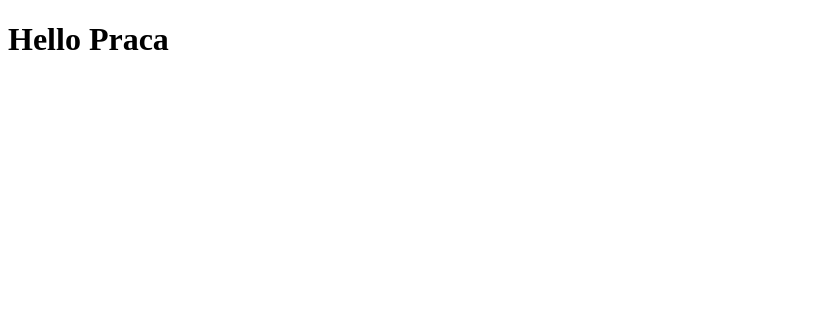
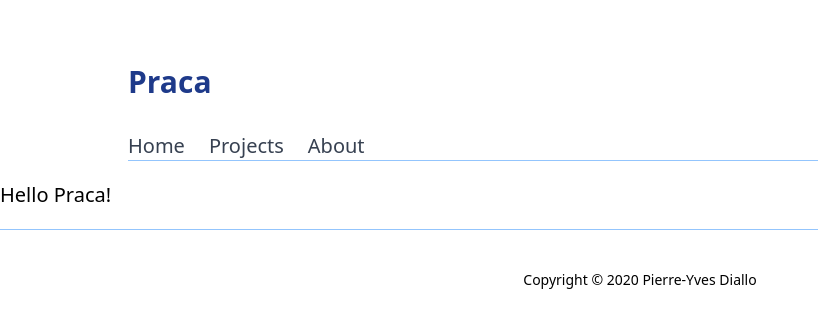
Before and after one commit to pierreyoda/newstackwhodis, a Next.js app: page / in a window 1280 px wide. Shown: the top 328 px of the page, without its empty margins (0-818 px from the left). Built offline with nearby package versions, Linux system fonts and the light colour scheme.

Commit message:
:lipstick: Main layout, design scaffolding

```diff
--- /dev/null
+++ b/components/Navbar.tsx
@@ -0,0 +1,30 @@
+import React, { FunctionComponent } from "react";
+import Link from "next/link";
+
+interface NavbarProps {
+  links: readonly {
+    /** **Internal** page link. */
+    href: string;
+    label: string;
+  }[];
+}
+
+const Navbar: FunctionComponent<NavbarProps> = ({
+  links,
+}) => (
+  <nav className="text-xl">
+    <ul className="flex flex-wrap">
+      {links.map(({ href, label }) => (
+        <li key={href} className="mr-6 appearance-none">
+          <Link href={href}>
+            <a className="text-gray-700 hover:underline">
+              {label}
+            </a>
+          </Link>
+        </li>
+      ))}
+    </ul>
+  </nav>
+);
+
+export default Navbar;
--- a/content/branding.ts
+++ b/content/branding.ts
@@ -1,6 +1,6 @@
 export const name = "Praca";
 
-export const copyrightNotice = "Copyright © 2020 Praca";
+export const copyrightNotice = "Copyright © 2020 Pierre-Yves Diallo";
 
 const Branding = {
   name,
--- /dev/null
+++ b/layouts/Main.tsx
@@ -0,0 +1,88 @@
+import React, { FunctionComponent } from "react";
+
+import Navbar from "@/components/Navbar";
+import { copyrightNotice, name } from "@/content/branding";
+
+const MainLayout: FunctionComponent = ({ children }) => (
+  <main className="antialiased w-full font-sans">
+    <div className="absolute top-0 right-O h-12 w-12">
+      {/* TODO: dark mode toggle */}
+    </div>
+
+    <div className="max-w-screen-lg mx-auto">
+      <div className="border-b border-blue-300">
+        <div className="pt-16 pb-8">
+          <h1 className="font-semibold text-3xl text-blue-900">{name}</h1>
+        </div>
+        <Navbar links={[
+          { href: "/", label: "Home" },
+          { href: "/projects/", label: "Projects" },
+          { href: "/about/", label: "About" },
+        ]} />
+      </div>
+    </div>
+    <div>
+      <div className="text-xl py-5">
+        {children}
+      </div>
+      <div className="border-t border-blue-300 text-center py-10 text-sm">
+        {copyrightNotice}
+      </div>
+    </div>
+  <style jsx>
+    {`
+      main {
+        @apply text-gray-700 bg-gray-100;
+        @apply dark:text-gray-300 dark:bg-gray-100;
+      }
+
+      ::selection {
+        background: #E9D8FD;
+        color:#202684;
+      }
+      ::-moz-selection {
+        background: #E9D8FD;
+        color:#202684;
+      }
+
+      a:not(.nav) {
+        font-weight: bold;
+        text-decoration: none;
+        padding: 2px;
+        background: linear-gradient(to right, #5A67D8, #5A67D8);
+        background-repeat: repeat-x;
+        background-size: 100% 2px;
+        background-position: 0 95%;
+        -webkit-transition: all 150ms ease-in-out;
+        -moz-transition: all 150ms ease-in-out;
+        -ms-transition: all 150ms ease-in-out;
+        -o-transition: all 150ms ease-in-out;
+        transition: all 150ms ease-in-out;
+      }
+
+      a:hover {
+        color: #B794F4;
+        font-weight: bold;
+        text-decoration: none;
+        padding-bottom: 2px;
+        background: linear-gradient(to right, #9F7AEA, #E9D8FD);
+        background-repeat: repeat-x;
+        background-size: 100% 2px;
+        background-position: 50% 95%;
+        -webkit-transition: color 150ms ease-in-out;
+        -moz-transition: color 150ms ease-in-out;
+        -ms-transition: color 150ms ease-in-out;
+        -o-transition: color 150ms ease-in-out;
+        transition: color 150ms ease-in-out;
+      }
+
+      a:focus {
+        outline: none;
+        background: #E9D8FD;
+      }
+    `}
+  </style>
+  </main>
+);
+
+export default MainLayout;
--- a/next.config.js
+++ b/next.config.js
@@ -3,7 +3,7 @@ const withMDX = require("@next/mdx");
 
 const withBundleAnalyzer = require('@next/bundle-analyzer')({
   enabled: process.env.ANALYZE === 'true',
-})
+});
 
 module.exports = withBundleAnalyzer(withMDX({
   // https://nextjs.org/docs/advanced-features/i18n-routing
--- /dev/null
+++ b/pages/_app.tsx
@@ -0,0 +1,16 @@
+import React from "react";
+import { AppProps } from "next/app";
+
+import "@/styles/globals.css";
+import MainLayout from "@/layouts/Main";
+
+const PracaWebsiteApp = ({
+  Component,
+  pageProps,
+}: AppProps) => (
+  <MainLayout>
+    <Component {...pageProps} />
+  </MainLayout>
+);
+
+export default PracaWebsiteApp;
--- a/pages/index.tsx
+++ b/pages/index.tsx
@@ -1,5 +1,10 @@
-export default function Home() {
-  return (
-    <h1>Hello Praca</h1>
-  );
-}
+import React from "react";
+import { NextPage } from "next";
+
+const Home: NextPage = () => (
+  <div>
+    <h1>Hello Praca!</h1>
+  </div>
+);
+
+export default Home;
--- a/tailwind.config.js
+++ b/tailwind.config.js
@@ -1,9 +1,10 @@
 module.exports = {
   purge: [
+    "./components/**/*.tsx",
+    "./layouts/**/*.tsx",
     "./pages/**/*.tsx",
-    "./components/**/*.tsx",
   ],
-  darkMode: false, // or "media" or "class"
+  darkMode: "media",
   theme: {
     extend: {},
   },
```
